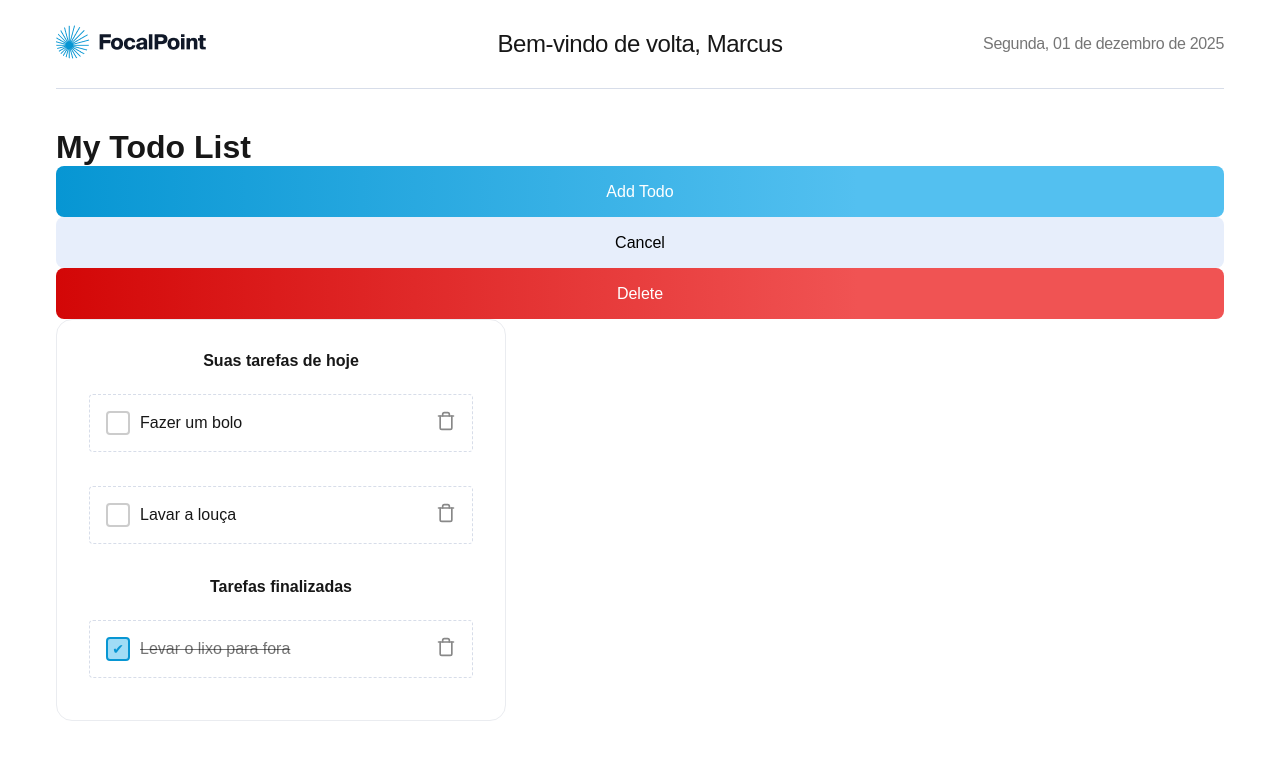
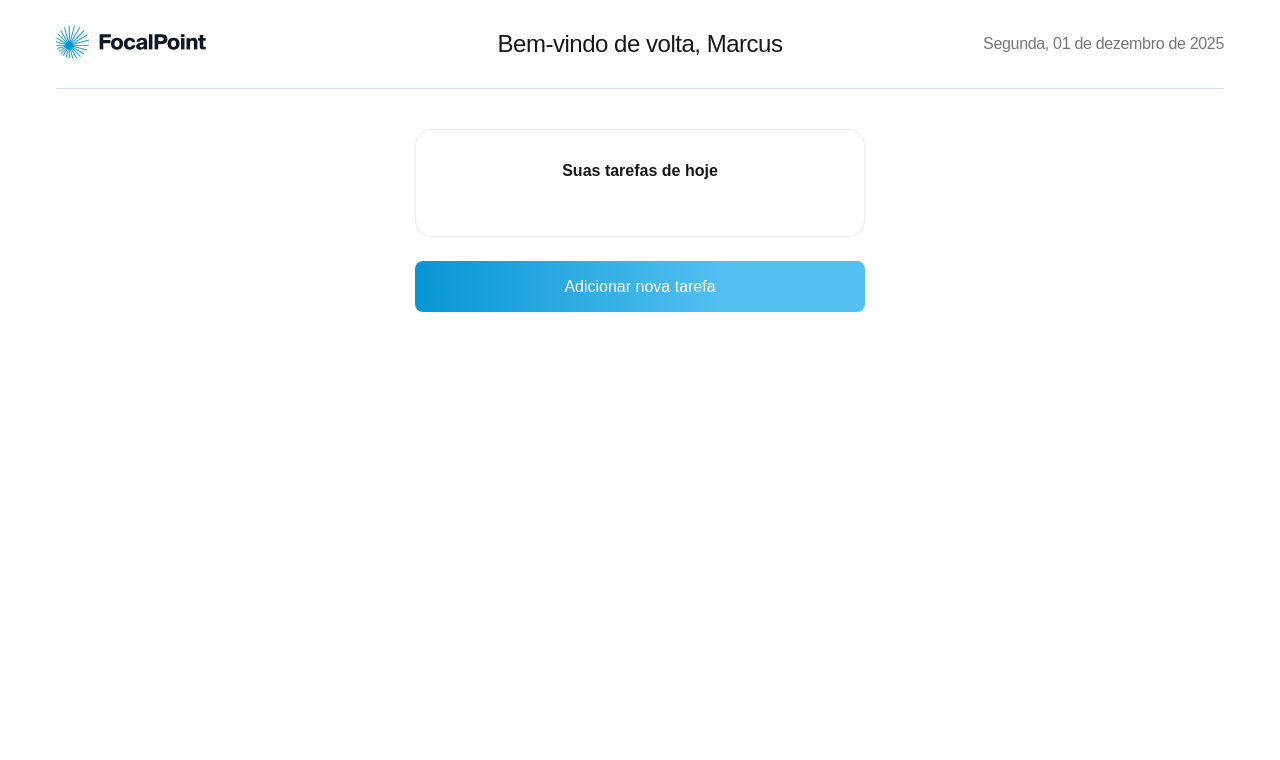
Before and after one commit to gabrielmulleer/teste-legaplan, a Next.js app: page /todos in a window 1280 px wide. Shown: the top 760 px of the page. Built offline with nearby package versions, Linux system fonts and the light colour scheme.

Commit message:
feat: add useTodos hook for managing todos

```diff
--- a/src/app/todos/page.tsx
+++ b/src/app/todos/page.tsx
@@ -2,45 +2,45 @@
 import { Button } from '@/components/ui/Button/Button'
 import './styles.scss'
 import TodoItem from '@/components/ui/TodoItem/TodoItem'
-import { useState } from 'react'
 import { Card, CardContainer } from '@/components/ui/Card/Card'
 
-interface Todo {
-  id: number
-  text: string
-  completed: boolean
-}
+import AddTodo from './_components/add-todo'
+import { useTodos } from '@/hooks/useTodos'
+import { useEffect, useState } from 'react'
+import Image from 'next/image'
 
 export default function Todos() {
-  const [todos, setTodos] = useState<Todo[]>([
-    { id: 1, text: 'Fazer um bolo', completed: false },
-    { id: 2, text: 'Lavar a louça', completed: false },
-    { id: 3, text: 'Levar o lixo para fora', completed: true },
-  ])
+  const { todos, addTodo, deleteTodo, toggleTodo } = useTodos()
 
-  const toggleTodo = (id: number) => {
-    setTodos(
-      todos.map((todo) =>
-        todo.id === id ? { ...todo, completed: !todo.completed } : todo,
-      ),
-    )
-  }
+  const [loading, setLoading] = useState(true)
 
-  const deleteTodo = (id: number) => {
-    setTodos(todos.filter((todo) => todo.id !== id))
-  }
+  useEffect(() => {
+    const timeoutId = setTimeout(() => {
+      setLoading(false)
+    }, 500)
+    return () => clearTimeout(timeoutId)
+  }, [])
 
   const incompleteTodos = todos.filter((todo) => !todo.completed)
   const completedTodos = todos.filter((todo) => todo.completed)
 
+  if (loading) {
+    return (
+      <div className="loading">
+        <span>Carregando tarefas...</span>
+        <Image
+          src="/assets/animations/bean-eater-loading.svg"
+          width={80}
+          height={80}
+          alt="Loading"
+        />
+      </div>
+    )
+  }
   return (
-    <div>
-      <h1>My Todo List</h1>
-      <Button variant="primary">Add Todo</Button>
-      <Button>Cancel</Button>
-      <Button variant="delete">Delete</Button>
+    <div className="todos-container">
       <Card>
-        <h4>Suas tarefas de hoje</h4>
+        <h4 className="card-title">Suas tarefas de hoje</h4>
         <CardContainer>
           {incompleteTodos.map((todo) => (
             <TodoItem
@@ -56,7 +56,7 @@ export default function Todos() {
 
         {completedTodos.length > 0 && (
           <>
-            <h4>Tarefas finalizadas</h4>
+            <h4 className="card-title">Tarefas finalizadas</h4>
             <CardContainer>
               {completedTodos.map((todo) => (
                 <TodoItem
@@ -72,6 +72,9 @@ export default function Todos() {
           </>
         )}
       </Card>
+      <AddTodo onAddTodo={addTodo}>
+        <Button variant="primary">Adicionar nova tarefa</Button>
+      </AddTodo>
     </div>
   )
 }
--- /dev/null
+++ b/src/hooks/useTodos.ts
@@ -0,0 +1,47 @@
+import { useState, useEffect } from 'react'
+
+interface Todo {
+  id: number
+  text: string
+  completed: boolean
+}
+
+export const useTodos = () => {
+  const [todos, setTodos] = useState<Todo[]>([])
+
+  useEffect(() => {
+    const savedTodos = localStorage.getItem('todos')
+    if (savedTodos) {
+      setTodos(JSON.parse(savedTodos))
+    }
+  }, [])
+
+  useEffect(() => {
+    if (todos.length > 0) {
+      localStorage.setItem('todos', JSON.stringify(todos))
+    }
+  }, [todos])
+
+  const addTodo = (text: string) => {
+    const newTodo: Todo = {
+      id: Date.now(),
+      text,
+      completed: false,
+    }
+    setTodos((prevTodos) => [...prevTodos, newTodo])
+  }
+
+  const deleteTodo = (id: number) => {
+    setTodos((prevTodos) => prevTodos.filter((todo) => todo.id !== id))
+  }
+
+  const toggleTodo = (id: number) => {
+    setTodos((prevTodos) =>
+      prevTodos.map((todo) =>
+        todo.id === id ? { ...todo, completed: !todo.completed } : todo,
+      ),
+    )
+  }
+
+  return { todos, addTodo, deleteTodo, toggleTodo }
+}
```
